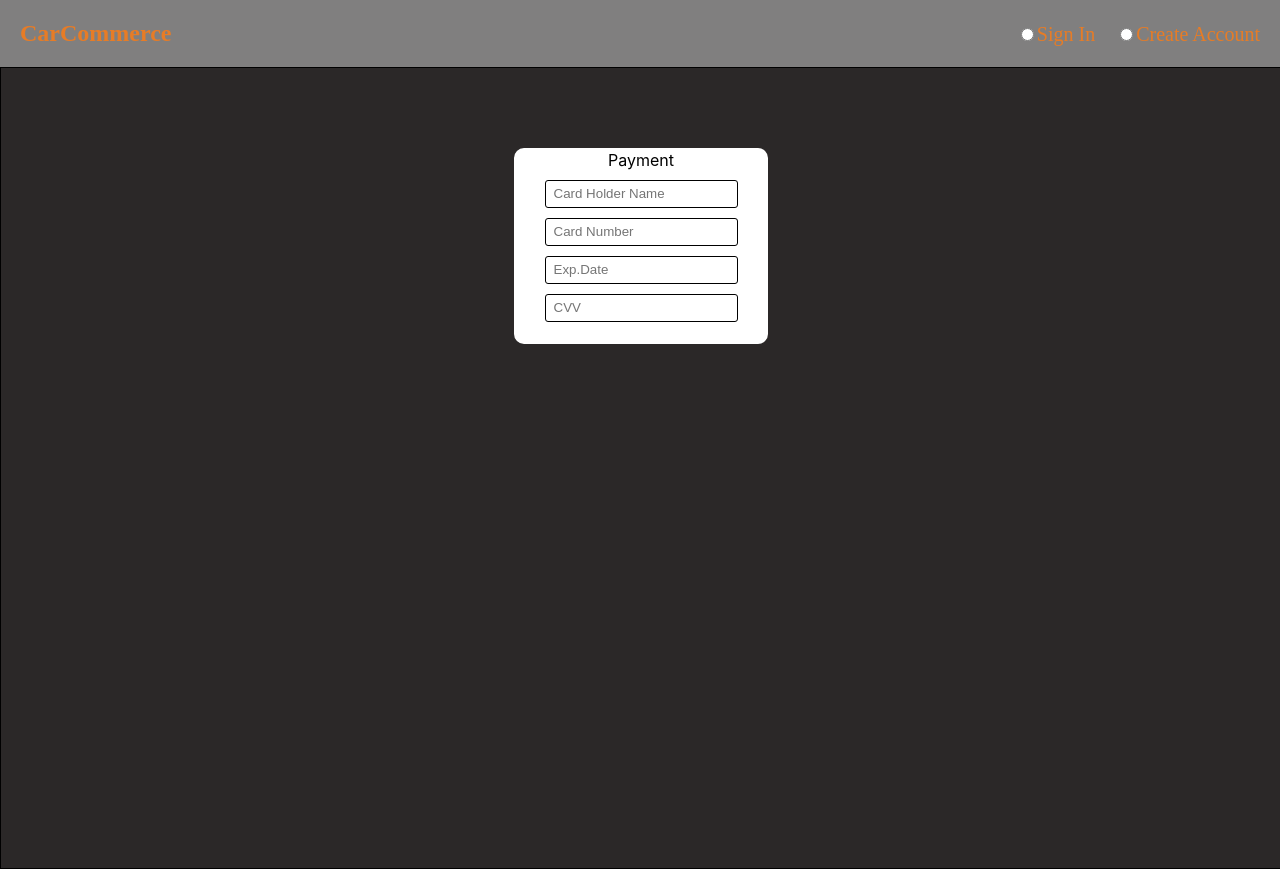
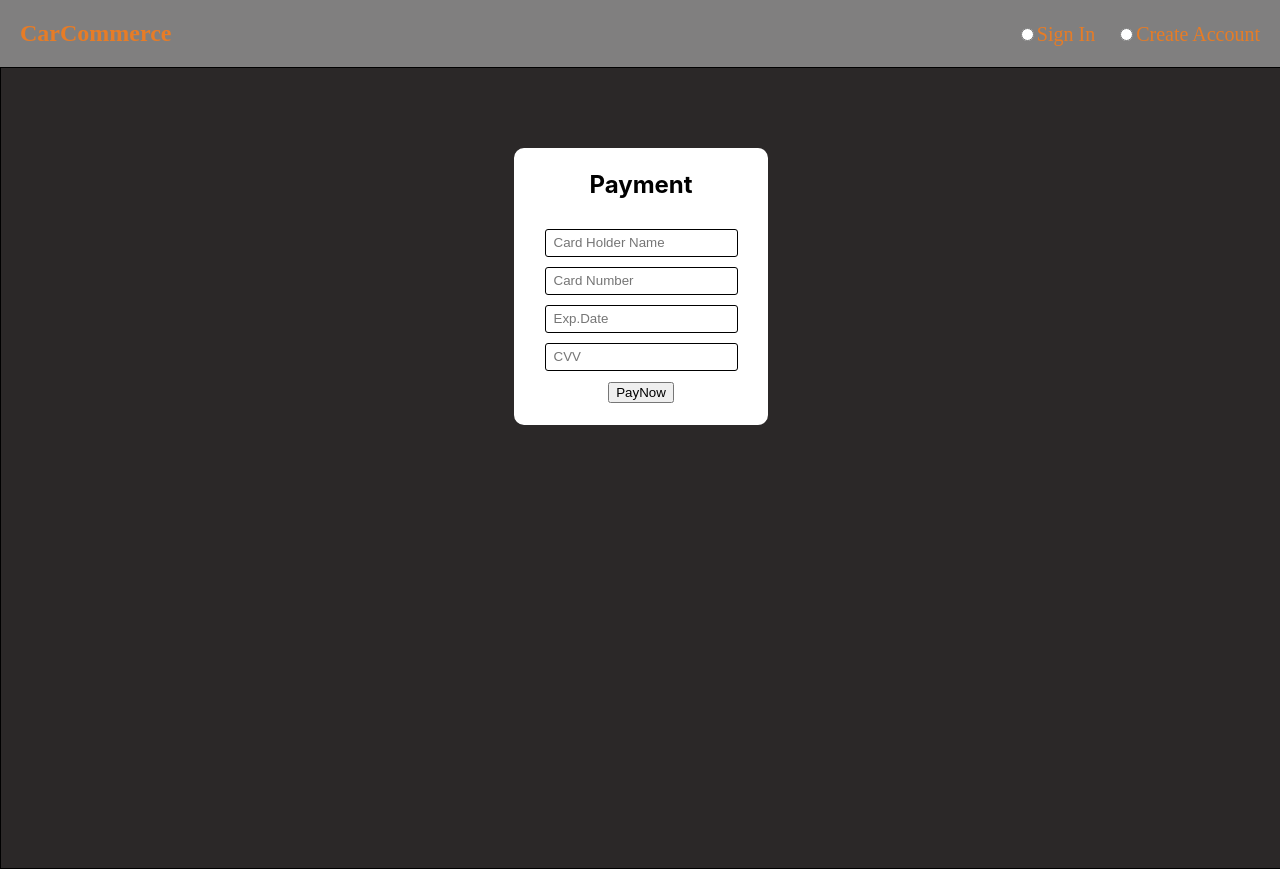
Before and after one commit to Bay102/ExtremeMachines, a React (Create React App) app: page / in a window 1280 px wide. Built offline with nearby package versions, Linux system fonts and the light colour scheme.

Commit message:
before creditcard logic

```diff
--- a/src/components/Payment/Payments.jsx
+++ b/src/components/Payment/Payments.jsx
@@ -1,17 +1,25 @@
-import React from "react";
-import { BuildPaymentInputs } from "./BuildPaymentInputs";
+import React from 'react';
+import { BuildPaymentInputs } from './BuildPaymentInputs';
+
+class Payments extends React.Component {
+  state = {};
 
 
-class Payments extends React.Component {
+
+
+
   render() {
-      const {mainState} = this.props
+    const { mainState } = this.props;
     return (
       <div className=" inputsWrapper paymentsContainer">
-            <div>Payment</div>
+        <h2>Payment</h2>
         <BuildPaymentInputs />
+        <div className="payNowButton">
+         <button type='button'>PayNow</button>
         </div>
-      )
+      </div>
+    );
   }
 }
 
-export default Payments
+export default Payments;
```
Also changed, not shown: src/components/InputBase/InputBase.jsx (+11 -0 lines), src/images/IMG_3558.jpeg (added). Lines whose indentation alone changed are shown as unchanged.
